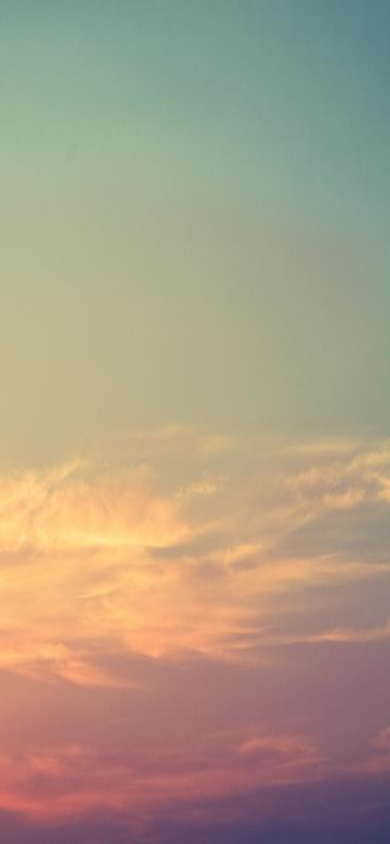
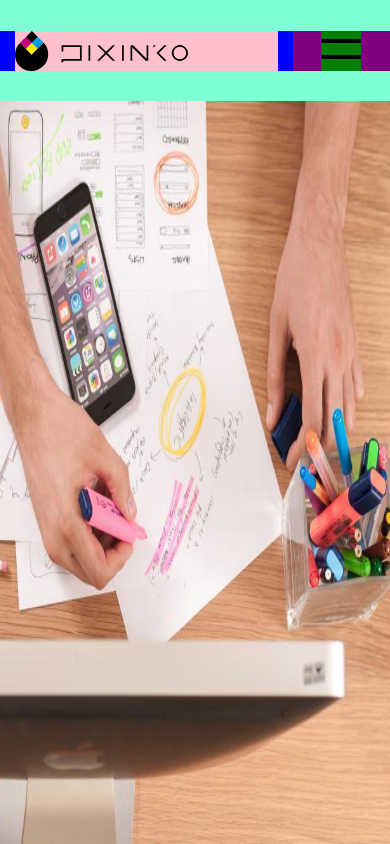
Before and after one commit to CelineThiry/Pix, a PHP site: page / in a window 390 px wide. Run offline with PHP 8.4, Linux system fonts and the light colour scheme; some libraries are stand-ins or nearby versions.

Commit message:
- Created a responsive nav - Implemented a burger button with an animation

```diff
--- a/css/style.css
+++ b/css/style.css
@@ -29,7 +29,6 @@
   margin: 0; }
   ul.my-menu li {
     list-style-type: none;
-    background-color: red;
     margin-bottom: 3px; }
   ul.my-menu a {
     text-decoration: none; }
@@ -91,6 +90,7 @@
   float: right; }
 
 .layer1.slider-img {
+  z-index: 0;
   height: 100vh;
   width: 80vw;
   overflow: hidden;
@@ -108,6 +108,79 @@
     float: left; }
     .layer1.slider-img li.slide img {
       width: 100%; }
+
+/* MENU RESPONSIVE */
+.my-header {
+  background-color: aquamarine;
+  position: fixed;
+  width: 100vw;
+  height: 12vh;
+  z-index: 13; }
+
+.home-logo {
+  background-color: blue; }
+  .home-logo a {
+    background-color: pink;
+    display: block; }
+  .home-logo img {
+    height: 40px; }
+
+/* MENU BURGER */
+.burger-icon-container {
+  background-color: purple;
+  width: 100%; }
+
+.burger {
+  position: relative;
+  height: 40px;
+  width: 40px;
+  margin: auto;
+  background-color: green; }
+  .burger .icon {
+    position: absolute;
+    height: 4px;
+    width: 40px;
+    top: 8px;
+    background-color: black;
+    transition: all 1s cubic-bezier(0.19, 1, 0.22, 1); }
+    .burger .icon:before {
+      content: "";
+      position: absolute;
+      height: 4px;
+      width: 40px;
+      top: 0px;
+      background-color: black;
+      transition: all 1s cubic-bezier(0.19, 1, 0.22, 1); }
+    .burger .icon:after {
+      content: "";
+      position: absolute;
+      height: 4px;
+      width: 40px;
+      top: 16px;
+      background-color: black;
+      transition: all 1s cubic-bezier(0.19, 1, 0.22, 1); }
+
+.navigation.active {
+  position: fixed;
+  width: 100vw;
+  height: 100vh;
+  background: green;
+  opacity: 0.75;
+  top: 12vh;
+  z-index: 12;
+  -webkit-font-smoothing: antialiased;
+  transition: all 1s cubic-bezier(0.19, 1, 0.22, 1); }
+
+.navigation {
+  top: -112vh; }
+
+.navigation-list {
+  background-color: pink;
+  padding: 15px 20px 15px 20px; }
+
+.my-menu.responsive {
+  margin-bottom: 45px;
+  text-align: center; }
 
 /* MEDIA QUERIES RESPONSIVE */
 @media (max-width: 768px) {
--- a/index.html
+++ b/index.html
@@ -58,36 +58,44 @@
 		</footer>
 	</div> <!-- END SIDEBAR -->
 	<header class="menu-responsive">
-		<div class="menu-burger">
-			<span></span>
-			<span></span>
-			<span></span>
-		</div>
-		<div class="home">
+		<div class="my-header row align-middle">
+			<div class="home-logo small-9 columns">
 				<a href="index.html"><img src="img/logo_pixinko.svg" alt="Home"></a>
 			</div>
-		<nav>
-			<ul class="my-menu">
+			<div class="burger-icon-container columns">
+
+					<div class="burger align-middle">
+						<div class="icon"></div>
+					</div>
+
+			</div>
+		</div>
+		<div class="navigation">
+				<nav class="navigation-list">
+					<ul class="my-menu responsive">
 						<li><a href="#">Agence</a></li>
 						<li><a href="#">Réalisations</a></li>
 						<li><a href="#">Services</a></li>
 						<li><a href="#">Contact</a></li>
 					</ul>
 					<footer>
-				<ul class="social-media">
+						<ul class="social-media responsive">
 							<li><a href=""><img src="img/linkedin.svg" alt="linkedin"></a></li>
 							<li><a href=""><img src="img/twitter.svg" alt="twitter"></a></li>
 							<li><a href=""><img src="img/facebook.svg" alt="facebook"></a></li>
 						</ul>
-				<div class="address">
+						<div class="address responsive">
 							<p>+32 499 11 89 62</p>
 							<p>info(at)pixinko.be</p>
 						</div>
-				<div class="copyright">
+						<div class="copyright responsive">
 							<p>c 2016 Pixinko</p>
 						</div>
 					</footer>
-		</nav> <!-- ONLY VISIBLE ON TABLET AND SMARTPHONE -->
+				</nav> <!-- END NAV-LIST -->
+		</div><!-- END NAVIGATION -->
+
+
 	</header><!-- END HEADER -> ONLY VISIBLE ON TABLET AND SMARTPHONE -->
 
 	<main>
--- a/js/script.js
+++ b/js/script.js
@@ -8,5 +8,15 @@
 		{
 			$(this).next().slideDown();
 		}
-	})
-})
+	});
+
+	$('.burger').click(function(){
+		//slide up all the link lists
+		$('.navigation').toggleClass("active");
+		$(this).toggleClass("active");
+
+
+	});
+
+
+});
--- a/js/slider.js
+++ b/js/slider.js
@@ -8,10 +8,6 @@
 // Var to clone the first and the last li
 var first_slide = ul.find("li:first-child");
 var last_slide = ul.find("li:last-child");
-
-
-
-var auto = setInterval(slide(slide_index + 1), 1000); // 1000 ms = 1 sec
 
 // Clone the last slide and add as first li element :)
 last_slide.clone().prependTo(ul);
@@ -65,6 +61,8 @@
 
   }
 
+  // var auto = window.setInterval(slide(), 1000); // 1000 ms = 1 sec
+
 
 
 });
--- a/sass/style.scss
+++ b/sass/style.scss
@@ -43,7 +43,7 @@
 
 	li{
 		list-style-type: none;
-		background-color: red;
+		// background-color: red;
 		margin-bottom: 3px;
 	}
 
@@ -145,6 +145,7 @@
 }
 
 .layer1.slider-img{
+	z-index: 0;
 	height: 100vh;
 	width: 80vw;
 	overflow: hidden;
@@ -168,6 +169,156 @@
 			width: 100%;
 		}
 	}
+}
+
+
+/* MENU RESPONSIVE */
+
+.menu-responsive{
+
+
+}
+
+.my-header{
+	background-color: aquamarine;
+	position: fixed;
+	width: 100vw;
+	height: 12vh;
+	z-index: 13;
+}
+
+
+
+.home-logo{
+
+    background-color: blue;
+
+
+    a{
+    	background-color: pink;
+    	display: block;
+
+
+    }
+
+    img{
+    	height: 40px;
+    }
+}
+
+
+/* MENU BURGER */
+
+.burger-icon-container{
+	background-color: purple;
+	width: 100%;
+}
+
+.burger{
+	position: relative;
+	height: 40px;
+	width: 40px;
+	margin: auto;
+	background-color: green;
+
+		.icon{
+		position: absolute;
+		height: 4px;
+		width: 40px;
+		top: 8px;
+		background-color: black;
+		transition: all 1s cubic-bezier(.19,1,.22,1);
+
+		&:before{
+			content:"";
+			position: absolute;
+			height: 4px;
+			width: 40px;
+			top: 0px;
+			background-color: black;
+			transition: all 1s cubic-bezier(.19,1,.22,1);
+		}
+
+		&:after{
+			content:"";
+			position: absolute;
+			height: 4px;
+			width: 40px;
+			top: 16px;
+			background-color: black;
+			transition: all 1s cubic-bezier(.19,1,.22,1);
+		}
+	}
+}
+
+// .burger.active{
+// 	position: relative;
+// 	height: 40px;
+// 	width: 40px;
+// 	margin: auto;
+// 	background-color: green;
+
+// 		.icon{
+// 		position: absolute;
+// 		height: 4px;
+// 		width: 40px;
+// 		top: 0px;
+// 		background-color: transparent;
+
+
+// 		&:before{
+// 			content:"";
+// 			position: absolute;
+// 			height: 4px;
+// 			width: 40px;
+// 			top: 18px;
+// 			background-color: transparent;
+// 			-moz-transform: rotateZ(-45deg) scaleX(1.25) translate(13px, 13px);
+// 		}
+
+// 		&:after{
+// 			content:"";
+// 			position: absolute;
+// 			height: 4px;
+// 			width: 40px;
+// 			top: 0px;
+// 			background-color: red;
+
+// 		}
+// 	}
+// }
+
+
+
+
+.navigation.active{
+	position: fixed;
+    width: 100vw;
+    height: 100vh;
+    background: green;
+    opacity: 0.75;
+    top: 12vh;
+    // left: -100vw;
+    z-index: 12;
+    -webkit-font-smoothing: antialiased;
+    transition: all 1s cubic-bezier(.19,1,.22,1);
+}
+
+.navigation{
+    top: -112vh;
+}
+
+
+
+.navigation-list{
+
+	background-color: pink;
+	padding: 15px 20px 15px 20px;
+}
+
+.my-menu.responsive{
+	margin-bottom: 45px;
+	text-align: center;
 }
 
 
```
Also changed, not shown: css/slider.css (+27 -0 lines), 1 other file. Lines whose indentation alone changed are shown as unchanged.
